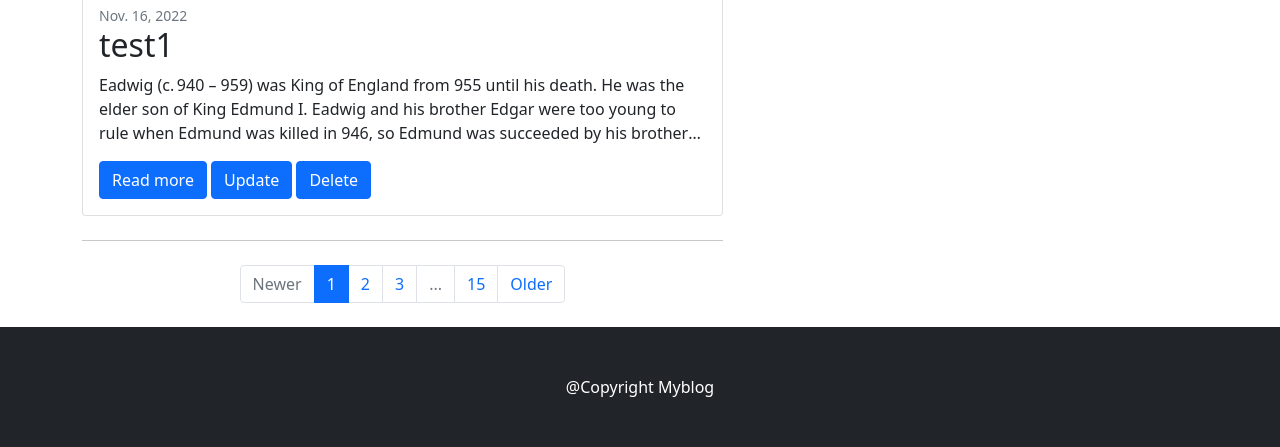
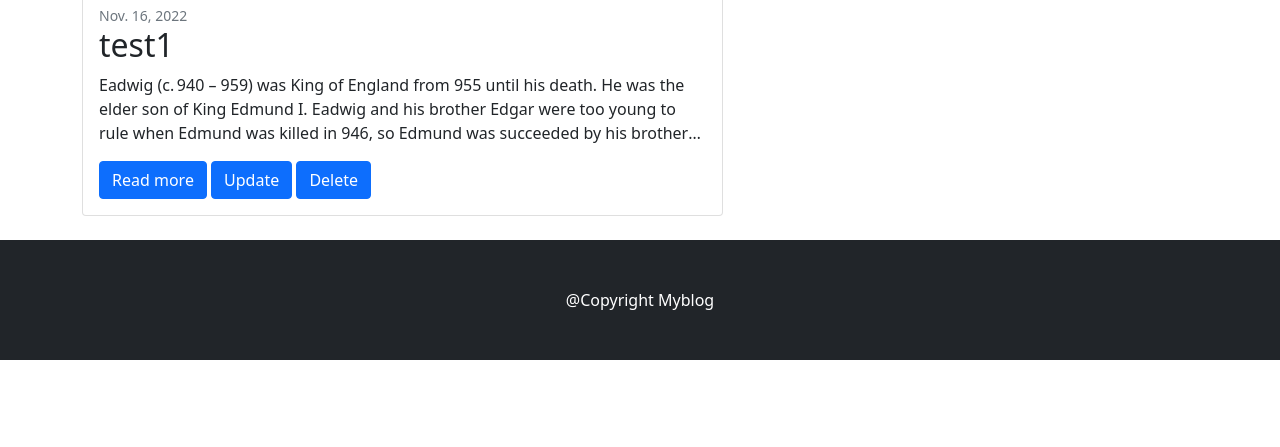
Before and after one commit to cshyo1004/Myblog, a Django app: page / in a window 1280 px wide. Shown: the part 1019-1466 px from the top of the page. After the commit the page ends 1379 px from the top, so only its background shows below. Run offline with Django 4.2, Linux system fonts and the light colour scheme; data comes from the database, SQL or seed files in the repository; some libraries are stand-ins or nearby versions.

Commit message:
Update index.html

```diff
--- a/templates/core/index.html
+++ b/templates/core/index.html
@@ -19,19 +19,6 @@
                 </div>
             </div>
             {% endfor %}
-            <!-- Pagination-->
-            <nav aria-label="Pagination">
-                <hr class="my-0" />
-                <ul class="pagination justify-content-center my-4">
-                    <li class="page-item disabled"><a class="page-link" href="#" tabindex="-1" aria-disabled="true">Newer</a></li>
-                    <li class="page-item active" aria-current="page"><a class="page-link" href="#!">1</a></li>
-                    <li class="page-item"><a class="page-link" href="#!">2</a></li>
-                    <li class="page-item"><a class="page-link" href="#!">3</a></li>
-                    <li class="page-item disabled"><a class="page-link" href="#!">...</a></li>
-                    <li class="page-item"><a class="page-link" href="#!">15</a></li>
-                    <li class="page-item"><a class="page-link" href="#!">Older</a></li>
-                </ul>
-            </nav>
         </div>
         <!-- Side widgets-->
         <div class="col-lg-5">
```
